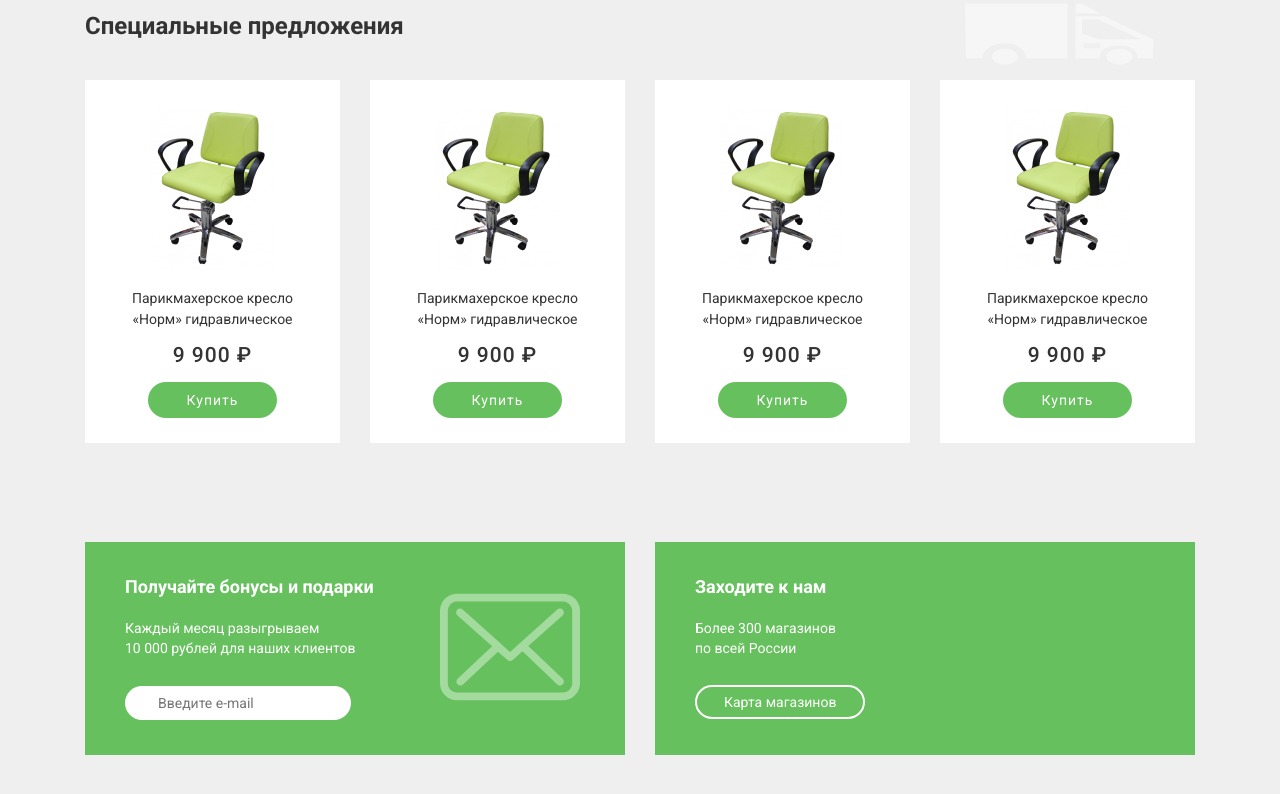
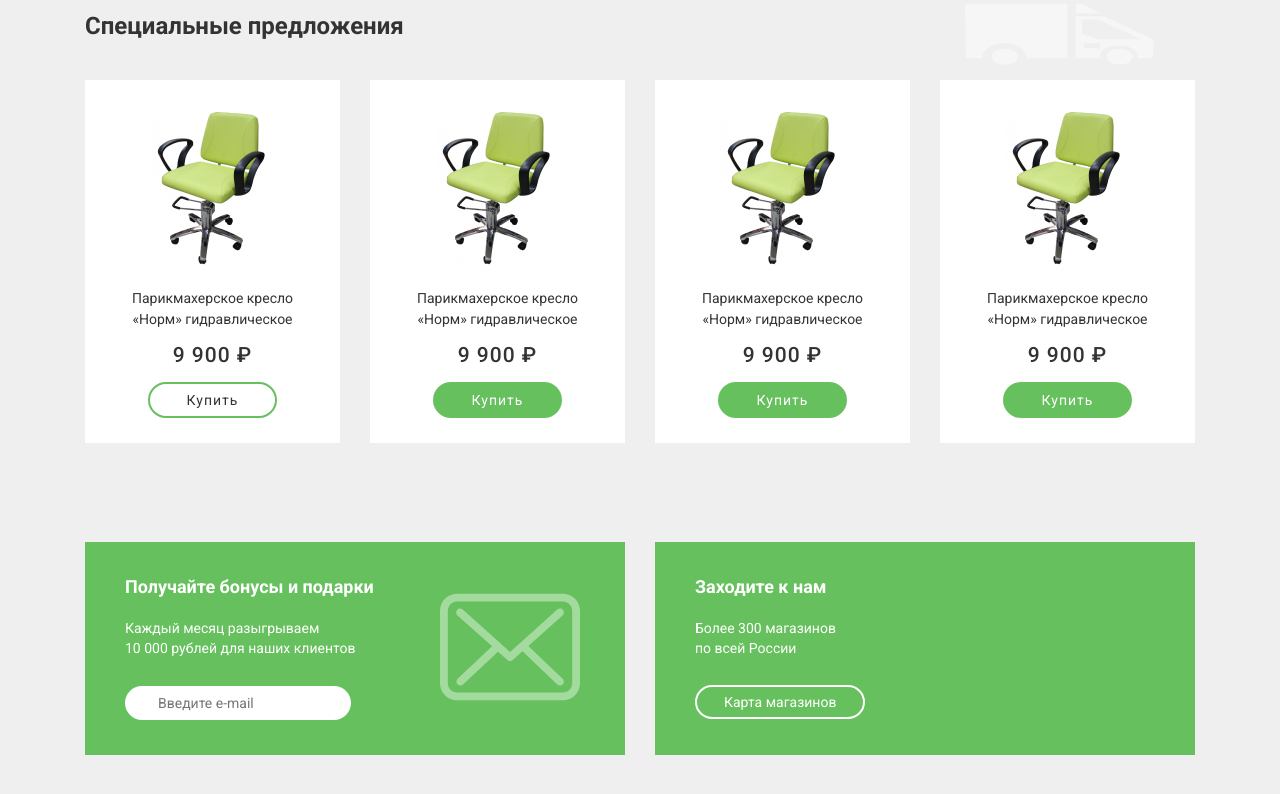
Before and after one commit to AnnaNeume/beauty-site, a plain HTML site: page index.html in a window 1280 px wide. In both pictures the pointer is over the button 212 px from the left and 1320 px from the top of the page. Shown: the part 920-1714 px from the top of the page. Drawn offline with nearby package versions, Linux system fonts and the light colour scheme.

Commit message:
Added hovers and pointers for buttons

```diff
--- a/css/style.css
+++ b/css/style.css
@@ -169,6 +169,15 @@ a.btn:hover{
     margin-top: 15px;
     margin-bottom: 25px;
     letter-spacing: 1px;
+    cursor: pointer;
+}
+
+.buy:hover{
+    border: 2px solid #66C05D;
+    border-radius: 20px;
+    background-color: transparent;
+    color: #333333;
+    transition: 0.2s;
 }
 
 .item{
@@ -255,7 +264,15 @@ a.btn:hover{
     padding: 7px 27px;
     background-color: transparent;
     margin-top: 13px;
+    cursor: pointer;
+    transition: 0.2s;
 }
+
+.card button:hover{
+    background-color: #ffff;
+    color: #333333;
+}
+
 
 .card input{
     border: none;
```
